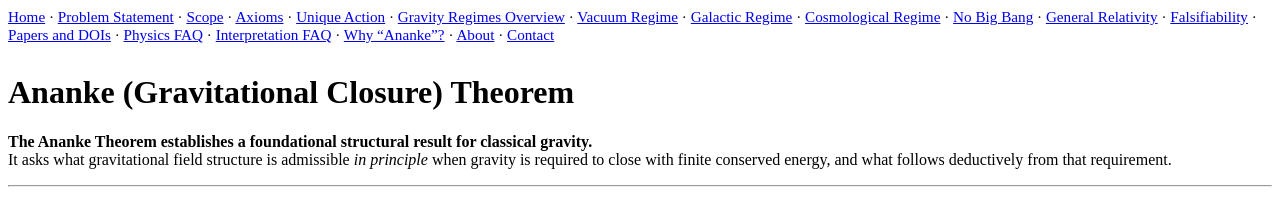
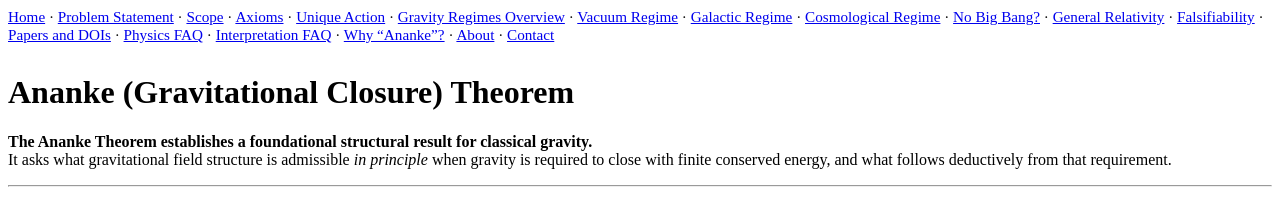
Before and after one commit to ananke-research/ananke-theorem, a Jekyll site: the page built from index.md, in a window 1280 px wide. Shown: the top 201 px of the page. Built offline with Jekyll 4.4.1, drawn with Linux system fonts in a browser that asks for light colours; our own code applies the rules of GitHub Pages for plain Markdown files.

```diff
--- a/_layouts/default.html
+++ b/_layouts/default.html
@@ -20,7 +20,7 @@
   <a href="/pages/vacuum/">Vacuum Regime</a> ·
   <a href="/pages/regime-galaxies/">Galactic Regime</a> ·
   <a href="/pages/regime-cosmology/">Cosmological Regime</a> ·
-  <a href="/pages/no-big-bang/">No Big Bang</a> ·
+  <a href="/pages/no-big-bang/">No Big Bang?</a> ·
   <a href="/pages/gr/">General Relativity</a> ·
   <a href="/pages/falsifiability/">Falsifiability</a> ·
   <a href="/pages/papers/">Papers and DOIs</a> ·
```
